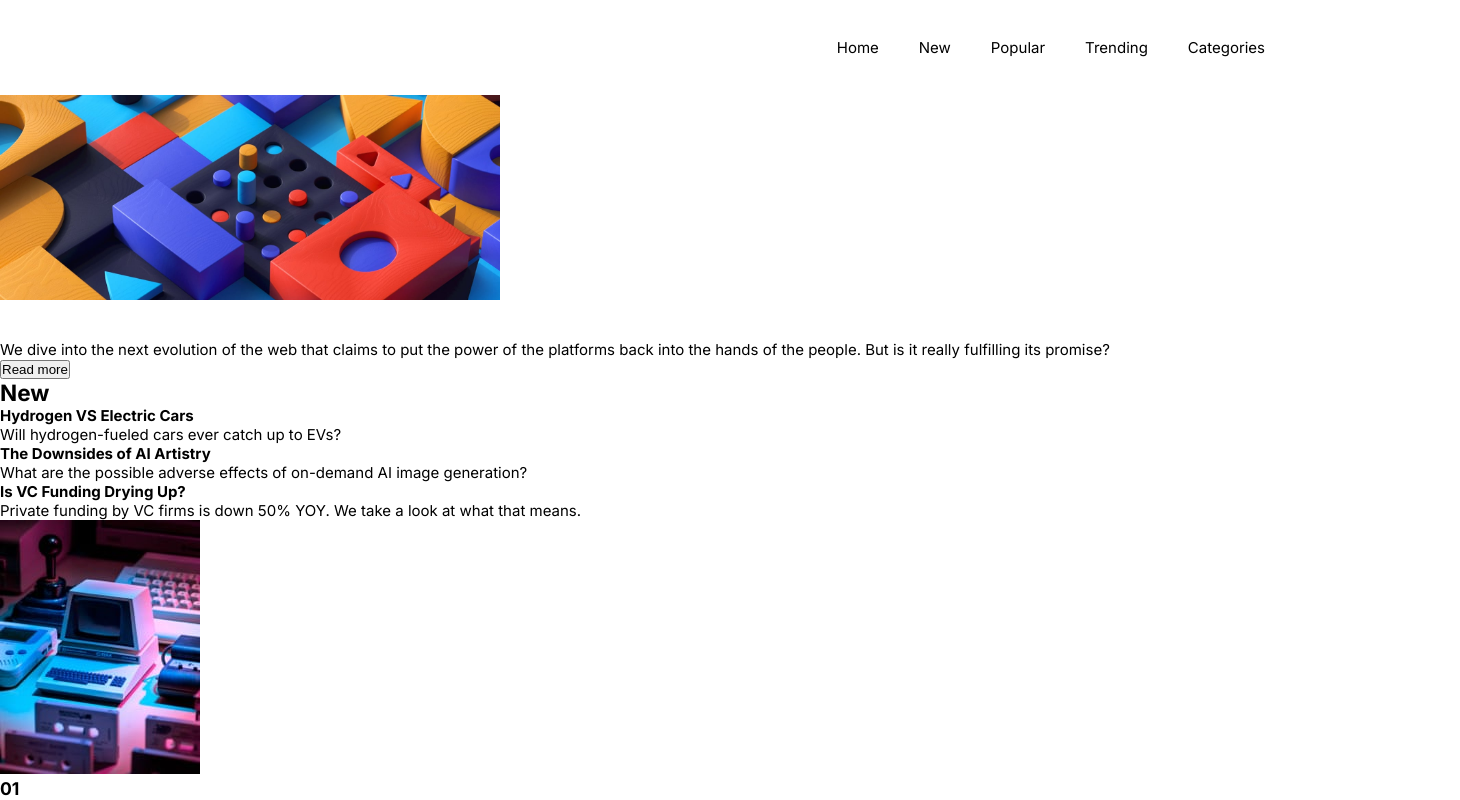
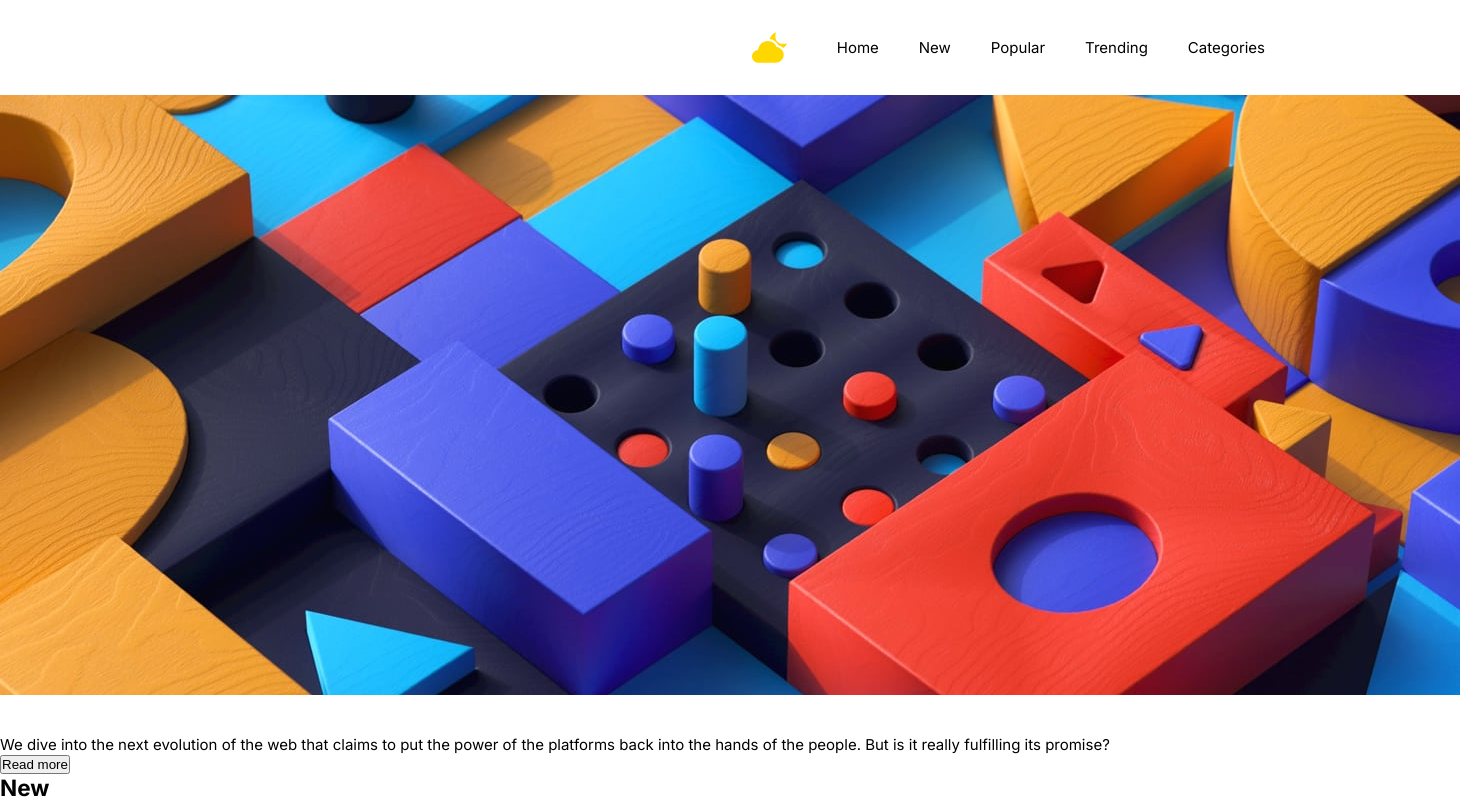
Before and after one commit to David4bay/News-Homepage, a React (Vite) app: page / in a window 1280 px wide. Both pictures are taken after a click on the item 774 px from the left and 47 px from the top of the page. Shown: the top 800 px of the page, 1460 px wide, since content can reach past the window. Built offline with nearby package versions, Linux system fonts and the light colour scheme.

Commit message:
added body component to make grid layout

```diff
--- /dev/null
+++ b/src/components/Body/Body.jsx
@@ -0,0 +1,21 @@
+import Article from "../Article/Article";
+import Aside from "../Aside/Aside";
+import Footer from "../Footer/Footer";
+import Header from "../Header/Header";
+
+
+function Body({dark, menu}) {
+    return (
+        <>
+        <Header
+        dark={dark}
+        menu={menu}
+        />
+        <Aside />
+        <Article />
+        <Footer />
+        </>
+    )
+}
+
+export default Body;
--- a/src/components/Footer/Footer.jsx
+++ b/src/components/Footer/Footer.jsx
@@ -8,6 +8,7 @@ font-weight: 900;
 background-color: #000;
 padding: 10px;
 color: #fff;
+margin-top: 120px;
 `;
 
 const LinkStyle = styled.a`
--- a/src/components/Header/Header.jsx
+++ b/src/components/Header/Header.jsx
@@ -18,13 +18,26 @@ const ImageContainer = styled.div`
     flex-direction: row;
     padding-left: 15px;
     padding-right: 15px;
-    object-fit: cover;
     justify-content: center;
     margin-bottom: 22px;
 }
-    &.Header__Image {
-        height: 400px;
+
+@media (min-width: $769px) {
+
+}
+
+@media (max-width: ${mediaQuery.medium}) {
+    & > .Header__Image {
+        width: 500px;
+        min-width: 355px;
+        object-fit: contain;
     }
+}
+
+@media (min-width: $769px) {
+    & > .Header__Image {
+    }
+}
 `;
 
 const Title = styled.h1`
@@ -85,13 +98,6 @@ function Header({dark, menu}) {
                 <img
                 className="Header__Image"
                 src={`${menu ? web3MobileImage : web3DesktopImage}`}
-
-                style={
-                    {   width: '500px',
-                        minWidth: '355px',
-                        objectFit: 'contain'
-                    }
-                }
                 alt="main image"
                 />
             </ImageContainer>
--- a/src/components/Main/Main.jsx
+++ b/src/components/Main/Main.jsx
@@ -2,6 +2,7 @@
 import { useReducer, useEffect, useCallback } from 'react';
 import Article from '../Article/Article';
 import Aside from '../Aside/Aside';
+import Body from '../Body/Body';
 import Footer from '../Footer/Footer';
 import Header from '../Header/Header';
 import Nav from '../Nav/Nav';
@@ -86,13 +87,10 @@ function Main() {
             handleHamburger={handleHamburger}
             autoCloseHamburger={autoCloseHamburger}
             />
-            <Header
+            <Body
             dark={state.dark}
             menu={state.menu}
             />
-            <Aside />
-            <Article />
-            <Footer />
         </>
     )
 }
--- a/src/components/Nav/Nav.jsx
+++ b/src/components/Nav/Nav.jsx
@@ -20,7 +20,7 @@ const NavContainer = styled.ul`
     color: hsl(240, 100%, 5%);
   }
 
-  @media (min-width: ${mediaQuery.medium}) {
+  @media (min-width: 769px) {
     display: flex;
     flex-direction: row;
     justify-content: space-between;
@@ -44,7 +44,7 @@ const DeskTopNav = styled.ul`
     justify-content: flex-end;
     list-style: none;
 }
-@media (min-width: ${mediaQuery.medium}) {
+@media (min-width: 769px) {
     display: flex;
     flex-direction: row;
     gap: 40px;
@@ -86,7 +86,7 @@ const MenuItems = styled.ul`
     color: orangered;
 }
 }
-@media (min-width: ${mediaQuery.medium}) {
+@media (min-width: 769px) {
 &.Nav__Items {
     display: flex;
     flex-direction: row;
@@ -182,7 +182,8 @@ function Nav({dark, darkToggle, showMenu, handleHamburger, burgerMenu, autoClose
                             width: '100%',
                             height: '100%',
                             paddingRight: '10px',
-                            filter: `${dark ? 'brightness(0) invert(1)' : 'invert(0)'}`
+                            color: 'gold',
+
                         }
                     }
                     />
@@ -195,7 +196,7 @@ function Nav({dark, darkToggle, showMenu, handleHamburger, burgerMenu, autoClose
                         {
                             width: '100%',
                             height: '100%',
-                            paddingRight: '10px'
+                            paddingRight: '10px',
                         }
                     }
                     />
```
